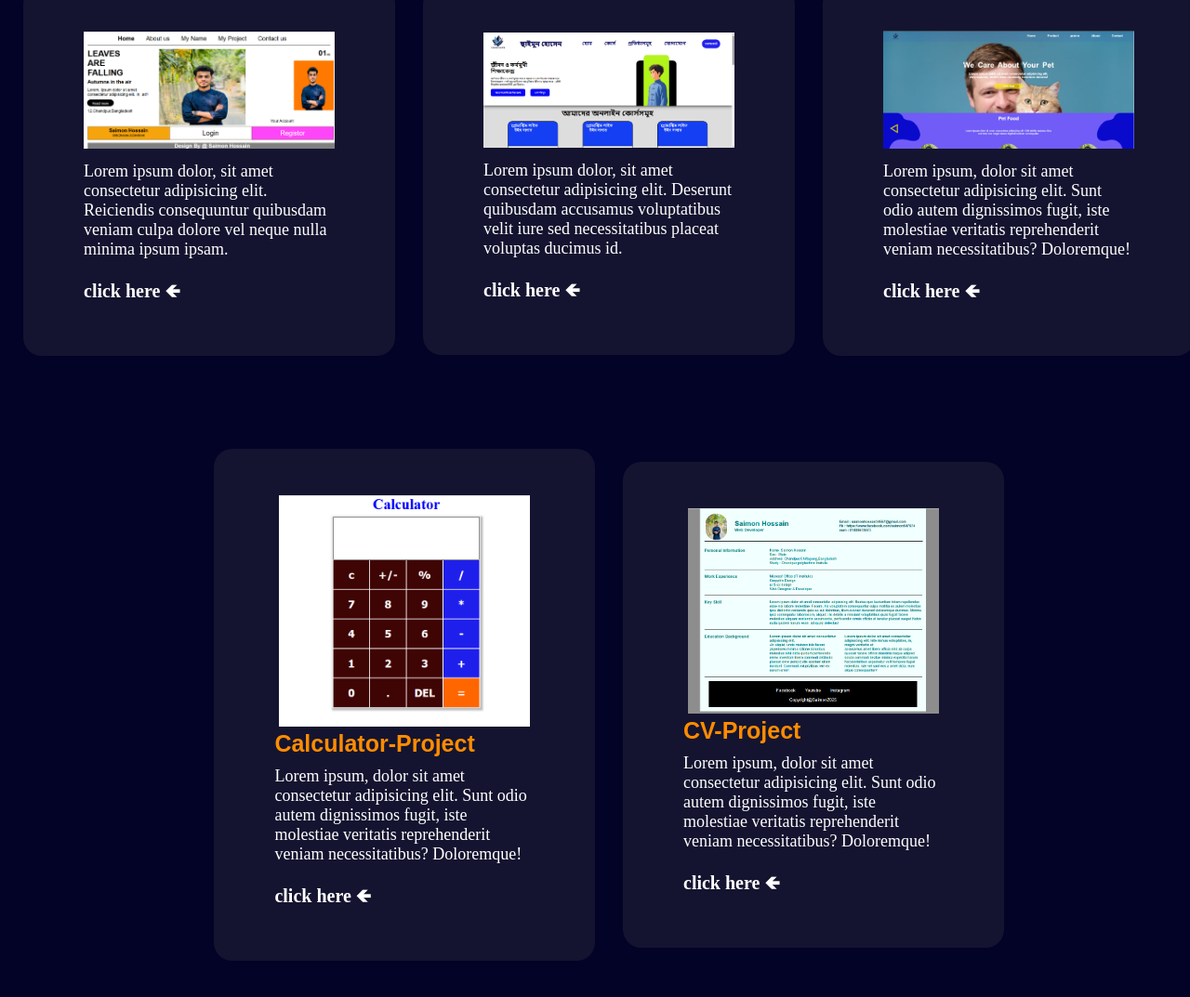
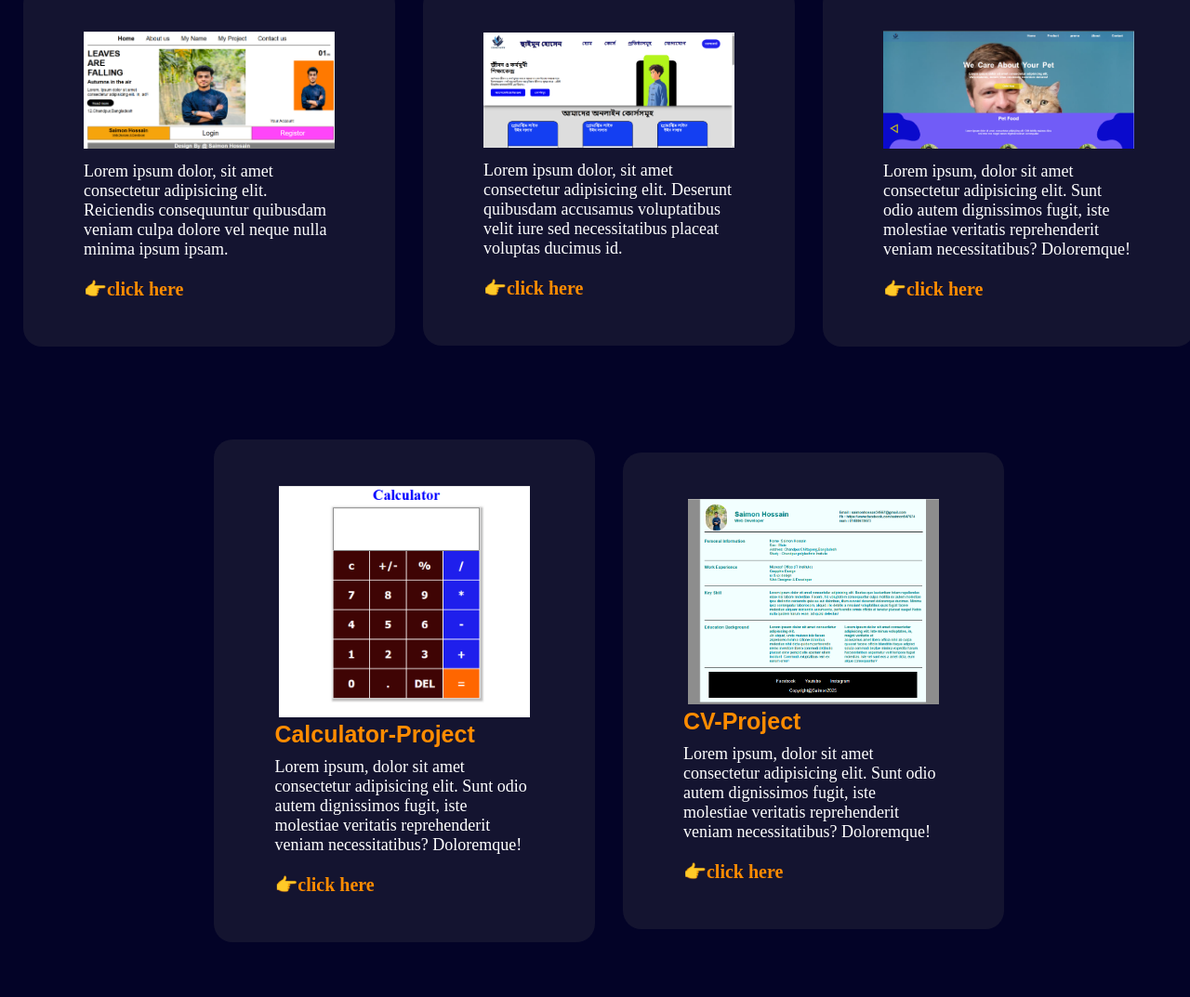
Before and after one commit to saimon885/final-portfolio, a plain HTML site: page index.html in a window 1280 px wide. Shown: the part 2809-3882 px from the top of the page at 93% size. Drawn offline with Linux system fonts and the light colour scheme.

Commit message:
Update index.html

```diff
--- a/index.html
+++ b/index.html
@@ -129,17 +129,17 @@
         <div class="Grapphics">
             <img src="1st (1).png" alt="ss">
             <p>Lorem ipsum dolor, sit amet consectetur adipisicing elit. Reiciendis consequuntur quibusdam veniam culpa dolore vel neque nulla minima ipsum ipsam.</p>
-            <h3><a href="https://saimon885.github.io/web-portfolio/" target="_blank">click here 🡸</a> </h3>
+            <h3><a style="color: #ff8c00;" href="https://saimon885.github.io/web-portfolio/" target="_blank"> 👉click here </a> </h3>
         </div>
         <div class="Grapphics">
             <img src="2nd.png" alt="ss">
             <p>Lorem ipsum dolor, sit amet consectetur adipisicing elit. Deserunt quibusdam accusamus voluptatibus velit iure sed necessitatibus placeat voluptas ducimus id.</p>
-            <h3><a href="https://saimon885.github.io/mobile-web/" target="_blank">click here 🡸</a></h3>
+            <h3><a style="color: #ff8c00;" href="https://saimon885.github.io/mobile-web/" target="_blank"> 👉click here</a></h3>
         </div>
         <div class="Grapphics">
             <img src="3rd.png" alt="ss">
             <p>Lorem ipsum, dolor sit amet consectetur adipisicing elit. Sunt odio autem dignissimos fugit, iste molestiae veritatis reprehenderit veniam necessitatibus? Doloremque!</p>
-            <h3><a  href="https://saimon885.github.io/third-portfolio/" target="_blank">click here 🡸 </a></h3>
+            <h3><a style="color: #ff8c00;" href="https://saimon885.github.io/third-portfolio/" target="_blank"> 👉click here</a></h3>
         </div>
     </div>
     <div class="sectionnn">
@@ -148,13 +148,13 @@
         <img src="4th.png" alt="ss">
         <h1>Calculator-Project</h1>
         <p>Lorem ipsum, dolor sit amet consectetur adipisicing elit. Sunt odio autem dignissimos fugit, iste molestiae veritatis reprehenderit veniam necessitatibus? Doloremque!</p>
-        <h3><a  href="https://saimon885.github.io/project-calculator/" target="_blank">click here 🡸 </a></h3>
+        <h3><a  style="color: #ff8c00;" href="https://saimon885.github.io/project-calculator/" target="_blank"> 👉click here</a></h3>
     </div>
     <div class="Grapphics">
         <img src="5th.png" alt="ss">
         <h1>CV-Project</h1>
         <p>Lorem ipsum, dolor sit amet consectetur adipisicing elit. Sunt odio autem dignissimos fugit, iste molestiae veritatis reprehenderit veniam necessitatibus? Doloremque!</p>
-        <h3><a  href="https://saimon885.github.io/cv-project/" target="_blank">click here 🡸 </a></h3>
+        <h3><a style="color: #ff8c00;" href="https://saimon885.github.io/cv-project/" target="_blank"> 👉click here</a></h3>
     </div>
 
 </div>
```
